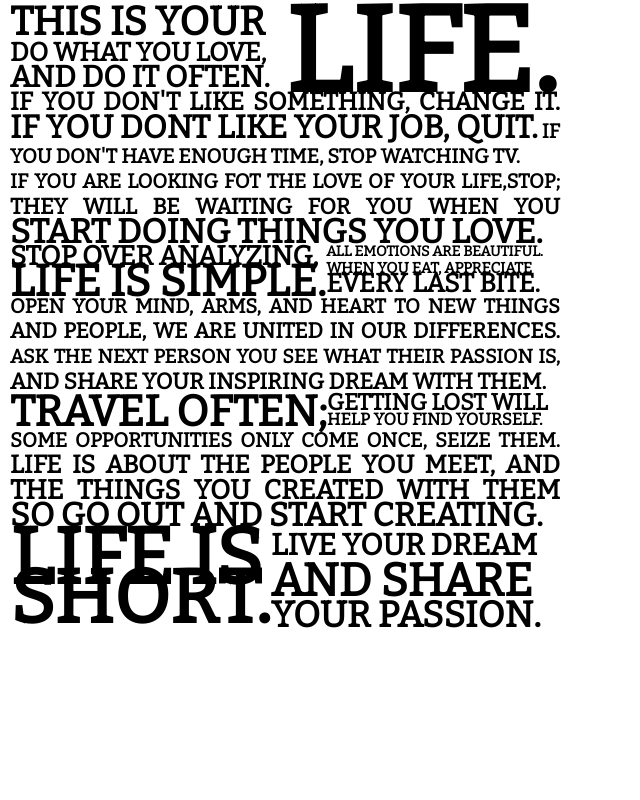
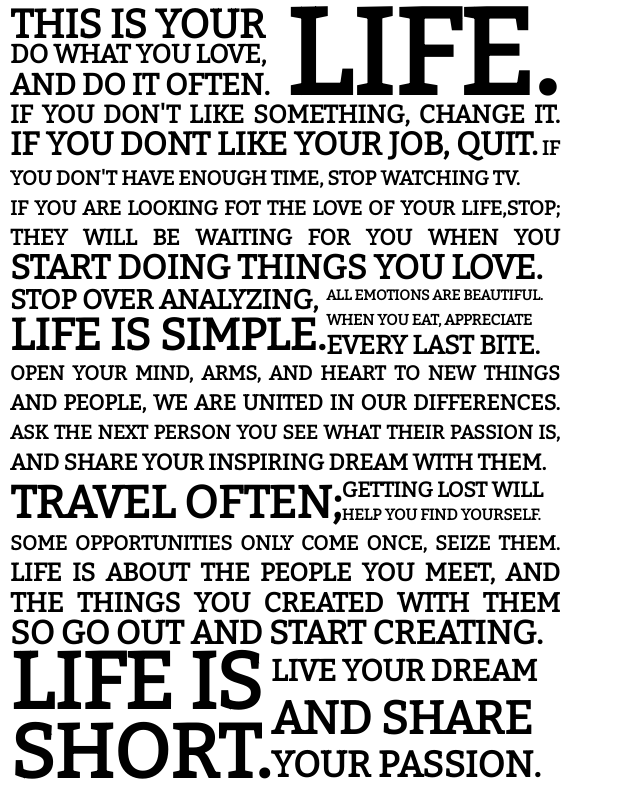
Before and after one commit to JessicaBaros/holstee-manifesto, a plain HTML site: page index.html in a window 1280 px wide. Shown: the whole page, without its empty margins (0-640 px from the left). Drawn offline with nearby package versions, Linux system fonts and the light colour scheme.

Commit message:
fixed spaceing

```diff
--- a/css/main.css
+++ b/css/main.css
@@ -2,7 +2,7 @@ body{
   font-family: bitter;
   font-size:20px;
   font-weight: bold;
-  line-height:25px;
+  line-height:30px;
   padding:10px;
   text-align: justify;
   text-transform:uppercase;
@@ -63,6 +63,7 @@ body{
 
 #div5{
   float:left;
+  line-height: 35px;
 }
 
 .spanf2{
@@ -74,7 +75,7 @@ body{
 
 #div6{
   float:left;
-  line-height:16px;
+  line-height:25px;
 }
 
 .spani{
@@ -107,21 +108,22 @@ body{
 
 #div8{
   float:left;
-  font-size:43px;
-  padding-top:5px;
+  font-size:45px;
+  padding-top:10px;
+
 }
 
 #div9{
   float:left;
-  line-height:17px;
+  line-height:25px;
 }
 
 .spano{
-  font-size:23px;
+  font-size:21px;
 }
 
 .spanp{
-  font-size:16.8px;
+  font-size:15.5px;
 }
 
 #div10{
@@ -134,8 +136,7 @@ body{
 
 #div11{
   float:left;
-  line-height:40px;
-  padding-top:10px;
+  line-height:70px;
 }
 
 .spanr{
@@ -148,7 +149,7 @@ body{
 
 #div12{
   float:left;
-  line-height:35px
+  line-height:47px
 }
 
 .spant{
```
